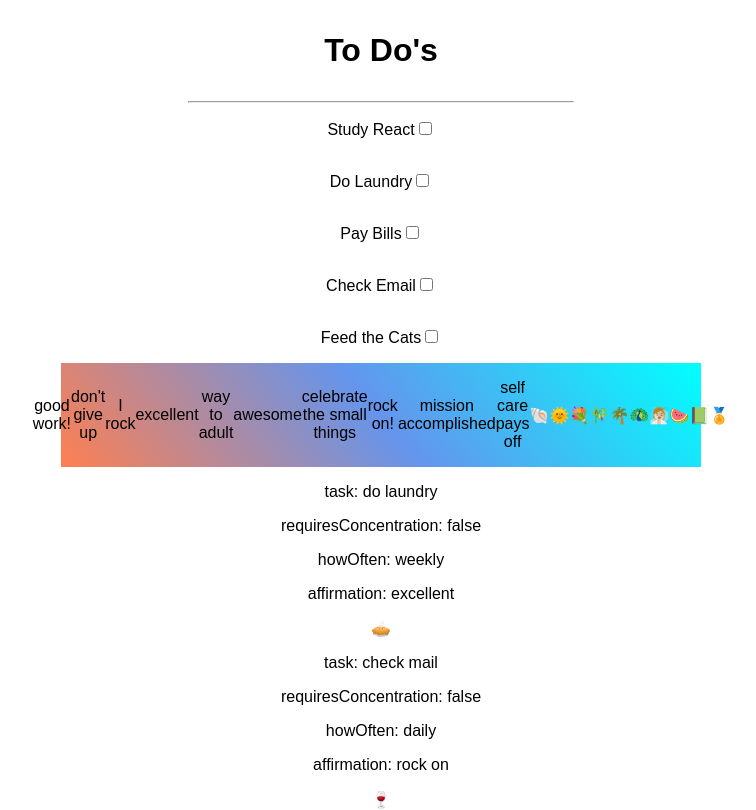
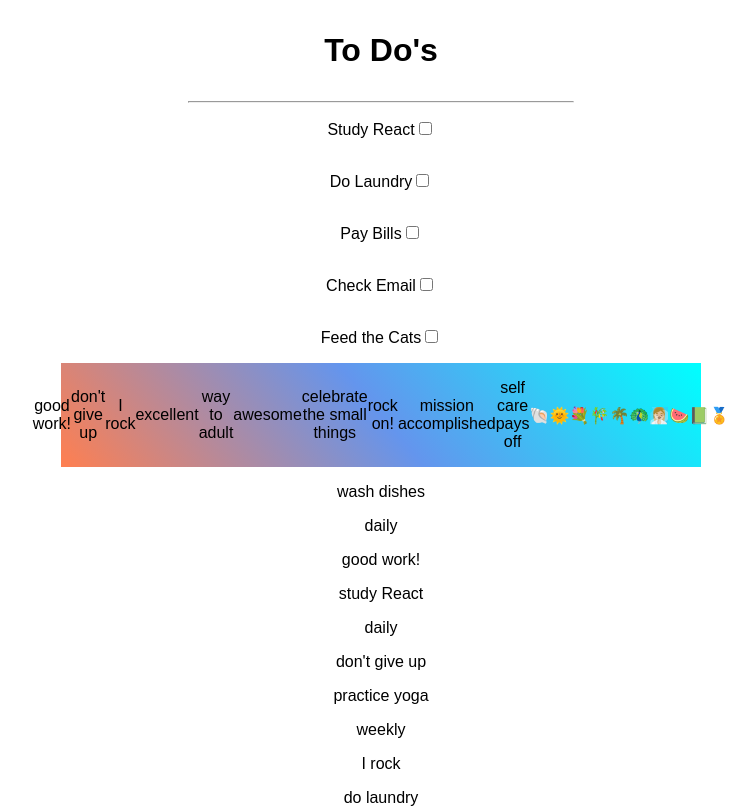
Before and after one commit to cvs181801/react-todo-app-take2, a React (Create React App) app: page / in a window 1280 px wide. Shown: the top 810 px of the page, without its empty margins (259-1015 px from the left). Built offline with nearby package versions, Linux system fonts and the light colour scheme.

Commit message:
practice creating a new array of JSX elements using the array.map method

```diff
--- a/src/App.js
+++ b/src/App.js
@@ -4,6 +4,8 @@ import Todolist from "./components/Todolist"
 import Affirmation from "./components/Affirmation"
 import Task from "./components/Task"
 import Emoji from "./components/Emoji"
+import Todoitem from "./components/Todoitem"
+
 
 function App() {
 console.log(Todolist)
@@ -16,19 +18,26 @@ const affirmationArray = Todolist.map(statement => <Affirmation key={statement.i
 console.log(affirmationArray);
 
 const emojiArray = Todolist.map(emoji => <Emoji key={emoji.id} emoji={emoji.emoji}/>)
-console.log(emojiArray[1]);
+
+const todoItems =  Todolist.map(item => < Todoitem key={item.id} task={item.task} requiresConcentration={item.requiresConcentration}
+  howOften={item.howOften} affirmation={item.affirmation}/>)
+
+  console.log(todoItems);
 
   return (
     <div className="App">
     <h1>To Do's</h1>
     <hr></hr>
       <Checkboxes2/>
+
       <div className="affirmations">
         {affirmationArray}
         {emojiArray}
       </div>
 
-      <Task
+      {todoItems}
+
+      {/* <Task
         task="do laundry"
         requiresConcentration= "false"
         howOften= 'weekly'
@@ -77,7 +86,7 @@ console.log(emojiArray[1]);
       />
       <Emoji
         emoji="🧟‍♀️"
-        />
+        />  */}
 
     </div>
   );
--- /dev/null
+++ b/src/components/Todoitem.js
@@ -0,0 +1,15 @@
+import React from 'react'
+import Todolist from "./Todolist"
+
+function Todoitem(props) {
+    return (
+        <div>
+            <p>{props.task}</p>
+            <p>{props.requiresConcentration}</p>
+            <p>{props.howOften}</p>
+            <p>{props.affirmation}</p>
+        </div>
+    )
+}
+
+export default Todoitem
```
